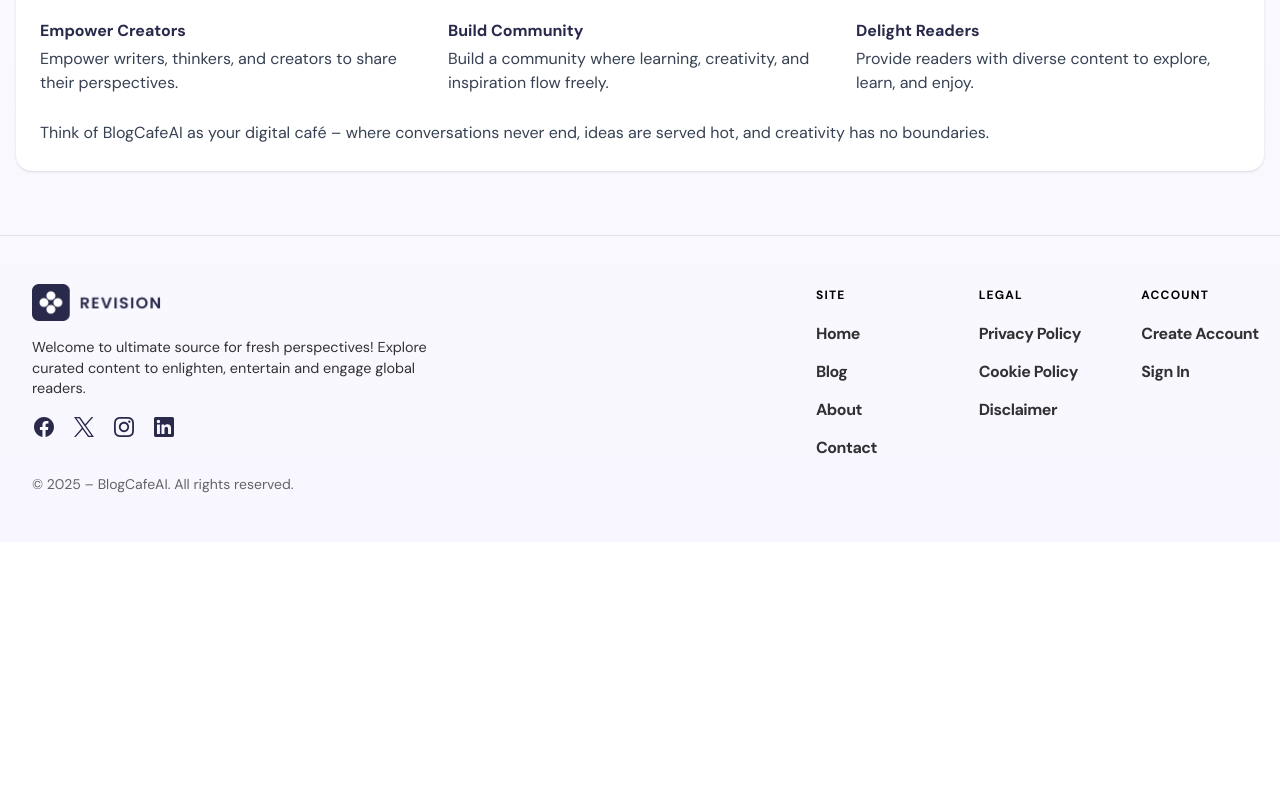
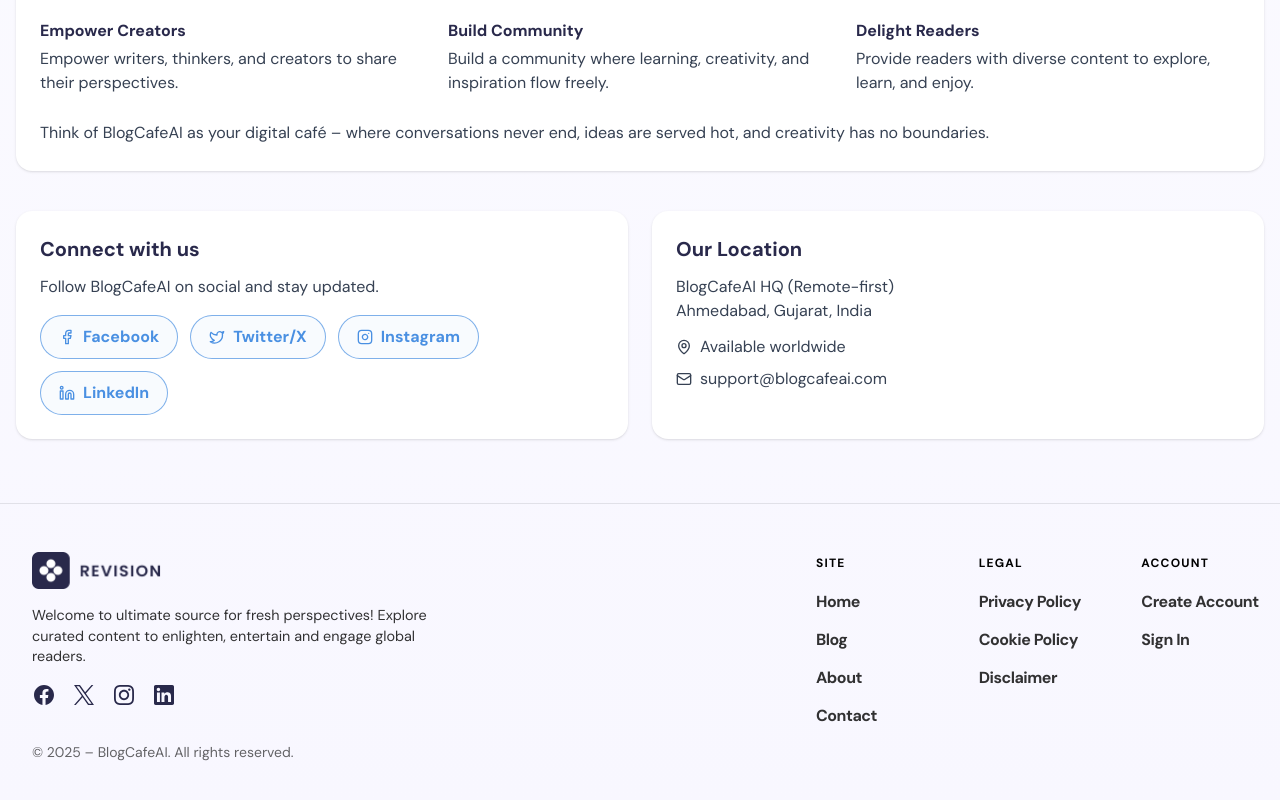
Before and after one commit to ruchit15801/blog-website-nextjs, a Next.js app: page /about in a window 1280 px wide. Shown: the part 1268-2068 px from the top of the page. Before the commit the page ends 1810 px from the top, so only its background shows below. Built offline with nearby package versions, Linux system fonts and the light colour scheme.

Commit message:
fix hero section

```diff
--- a/src/app/about/page.tsx
+++ b/src/app/about/page.tsx
@@ -1,5 +1,6 @@
 import Image from "next/image";
 import Link from "next/link";
+import { Facebook, Twitter, Instagram, Linkedin, MapPin, Mail } from "lucide-react";
 
 export default function AboutPage() {
     return (
@@ -105,6 +106,29 @@
                     </p>
                 </section>
 
+                {/* SOCIAL + LOCATION */}
+                <section className="grid grid-cols-1 md:grid-cols-2 gap-6 mt-10">
+                    <div className="bg-white rounded-2xl shadow p-6">
+                        <h3 className="text-xl font-bold mb-3" style={{ color: '#29294b' }}>Connect with us</h3>
+                        <p className="text-gray-700 mb-4">Follow BlogCafeAI on social and stay updated.</p>
+                        <div className="flex flex-wrap gap-3">
+                            <Link href="https://facebook.com" target="_blank" className="btn btn-secondary flex items-center gap-2"><Facebook size={16} /> Facebook</Link>
+                            <Link href="https://twitter.com" target="_blank" className="btn btn-secondary flex items-center gap-2"><Twitter size={16} /> Twitter/X</Link>
+                            <Link href="https://instagram.com" target="_blank" className="btn btn-secondary flex items-center gap-2"><Instagram size={16} /> Instagram</Link>
+                            <Link href="https://linkedin.com" target="_blank" className="btn btn-secondary flex items-center gap-2"><Linkedin size={16} /> LinkedIn</Link>
+                        </div>
+                    </div>
+                    <div className="bg-white rounded-2xl shadow p-6">
+                        <h3 className="text-xl font-bold mb-3" style={{ color: '#29294b' }}>Our Location</h3>
+                        <p className="text-gray-700">BlogCafeAI HQ (Remote-first)</p>
+                        <p className="text-gray-700">Ahmedabad, Gujarat, India</p>
+                        <div className="mt-3 flex flex-col gap-2 text-gray-700">
+                            <div className="flex items-center gap-2"><MapPin size={16} /> <span>Available worldwide</span></div>
+                            <div className="flex items-center gap-2"><Mail size={16} /> <span>support@blogcafeai.com</span></div>
+                        </div>
+                    </div>
+                </section>
+
                 {/* CONTACT STRIP */}
                 {/* <section className="mt-10">
                     <div className="rounded-2xl overflow-hidden" style={{ background: 'linear-gradient(180deg, var(--surface), transparent)' }}>
--- a/src/app/layout.tsx
+++ b/src/app/layout.tsx
@@ -43,13 +43,13 @@
       </head>
       <body>
         <div className="min-h-screen flex flex-col">
-          {loading && (
+          {loading ? (
             <div className="loader-overlay">
               <div className="loader-ring">
                 <span className="loader-dot"></span>
               </div>
             </div>
-          )}
+          ) : null}
           {!pathname.startsWith("/DashBoard") && <Navbar />}
           <main className="flex-1">{children}</main>
           {!pathname.startsWith("/DashBoard") && <Footer />}
--- a/src/components/ArticlesSection.tsx
+++ b/src/components/ArticlesSection.tsx
@@ -17,7 +17,8 @@
 }) {
     // Main articles grid uses recent posts
     const articles = useMemo(() => {
-        return (recentPosts || []).map((p) => {
+        const list = Array.isArray(recentPosts) ? recentPosts : [];
+        return list.map((p) => {
             const fallbackEmail = (typeof (p as unknown as { author?: { email?: string } }).author?.email === "string")
                 ? (p as unknown as { author?: { email?: string } }).author!.email!.split("@")[0]
                 : "";
--- a/src/lib/api.ts
+++ b/src/lib/api.ts
@@ -26,17 +26,37 @@
   avatarUrl?: string;
 };
 
+// Top Tags
+export type TopTag = {
+  name: string;
+  totalPosts?: number;
+  totalViews?: number;
+};
+
 export async function getHomeOverview() {
   const url = `${HOME_API_BASE_URL}/home`;
   const res = await fetch(url, { cache: "no-store" });
   if (!res.ok) throw new Error(`Home overview failed: ${res.status}`);
   const data = await res.json();
-  return {
-    featuredPosts: (data.featuredPosts || []) as HomePost[],
-    trendingPosts: (data.trendingPosts || []) as HomePost[],
-    recentPosts: (data.recentPosts || []) as HomePost[],
-    topAuthors: (data.topAuthors || []) as HomeAuthor[],
-  };
+
+  const topViewed = (data.topViewedPosts || []) as HomePost[];
+  const topLiked = (data.topLikedPosts || []) as HomePost[];
+  const topCommented = (data.topCommentedPosts || []) as HomePost[];
+  const recent = Array.isArray(data.recentPosts)
+    ? (data.recentPosts as HomePost[])
+    : ((data.recentPosts?.data || []) as HomePost[]);
+  const authors = Array.isArray(data.topAuthors)
+    ? (data.topAuthors as HomeAuthor[])
+    : [];
+
+  // Map to UI expectations
+  const featuredPosts = topViewed; // use top viewed as featured
+  const trendingPosts = topLiked.length ? topLiked : (topCommented.length ? topCommented : topViewed);
+  const recentPosts = recent;
+  type RawAuthor = { authorId?: string; _id?: string; fullName?: string; avatarUrl?: string };
+  const topAuthors = (authors as RawAuthor[]).map((a) => ({ _id: a.authorId || a._id || "", fullName: a.fullName, avatarUrl: a.avatarUrl })) as HomeAuthor[];
+
+  return { featuredPosts, trendingPosts, recentPosts, topAuthors };
 }
 
 export type ListAllPostsParams = {
@@ -56,7 +76,7 @@
   if (!res.ok) throw new Error(`Home posts failed: ${res.status}`);
   const data = await res.json();
   const list = (data.data || data.posts || data.result || []) as HomePost[];
-  const meta = (data.meta || data) as { total?: number; page?: number; limit?: number; totalPages?: number };
+  const meta = (data.meta || data) as Partial<{ total: number; page: number; limit: number; totalPages: number }>;
   const total = meta.total ?? list.length;
   const page = meta.page ?? (params.page ?? 1);
   const inferredLimit = params.limit ?? (list.length || 12);
@@ -99,6 +119,18 @@
   const entries = (json.data || []) as Array<{ author: { _id: string; fullName?: string; email?: string } }>;
   const authors: HomeAuthor[] = entries.map(e => ({ _id: e.author._id, fullName: e.author.fullName }));
   return { authors, meta: json.meta } as { authors: HomeAuthor[]; meta?: { limit?: number } };
+}
+
+// New: Top Tags for homepage hero chips
+export async function listTopTags(limit = 12) {
+  const url = new URL(`${HOME_API_BASE_URL}/home/top-tags`);
+  if (limit) url.searchParams.set("limit", String(limit));
+  const res = await fetch(url.toString(), { cache: "no-store" });
+  if (!res.ok) throw new Error(`Top tags failed: ${res.status}`);
+  const json = await res.json();
+  const entries = (json.data || json.tags || []) as Array<{ name: string; totalPosts?: number; totalViews?: number }>;
+  const tags: TopTag[] = entries.map(t => ({ name: t.name, totalPosts: t.totalPosts, totalViews: t.totalViews }));
+  return { tags, meta: json.meta } as { tags: TopTag[]; meta?: { limit?: number } };
 }
 
 // Signup
```
